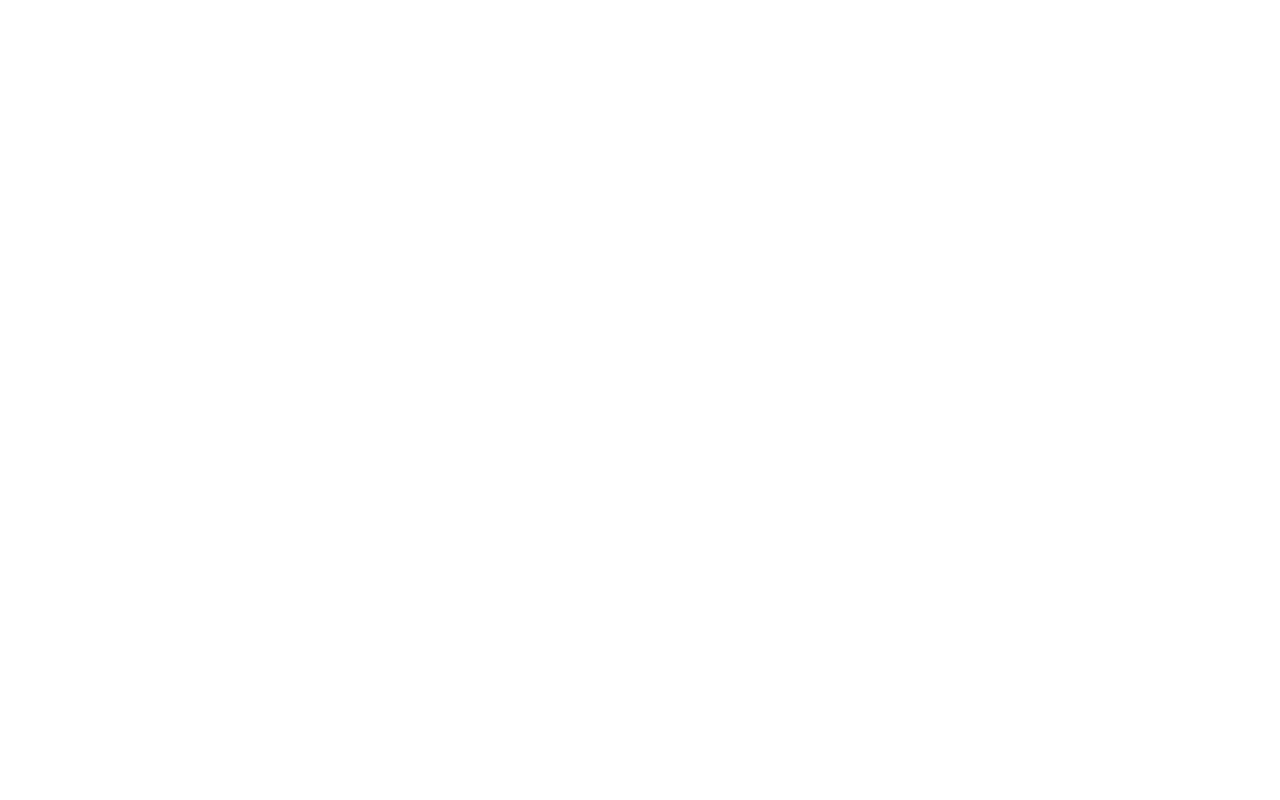
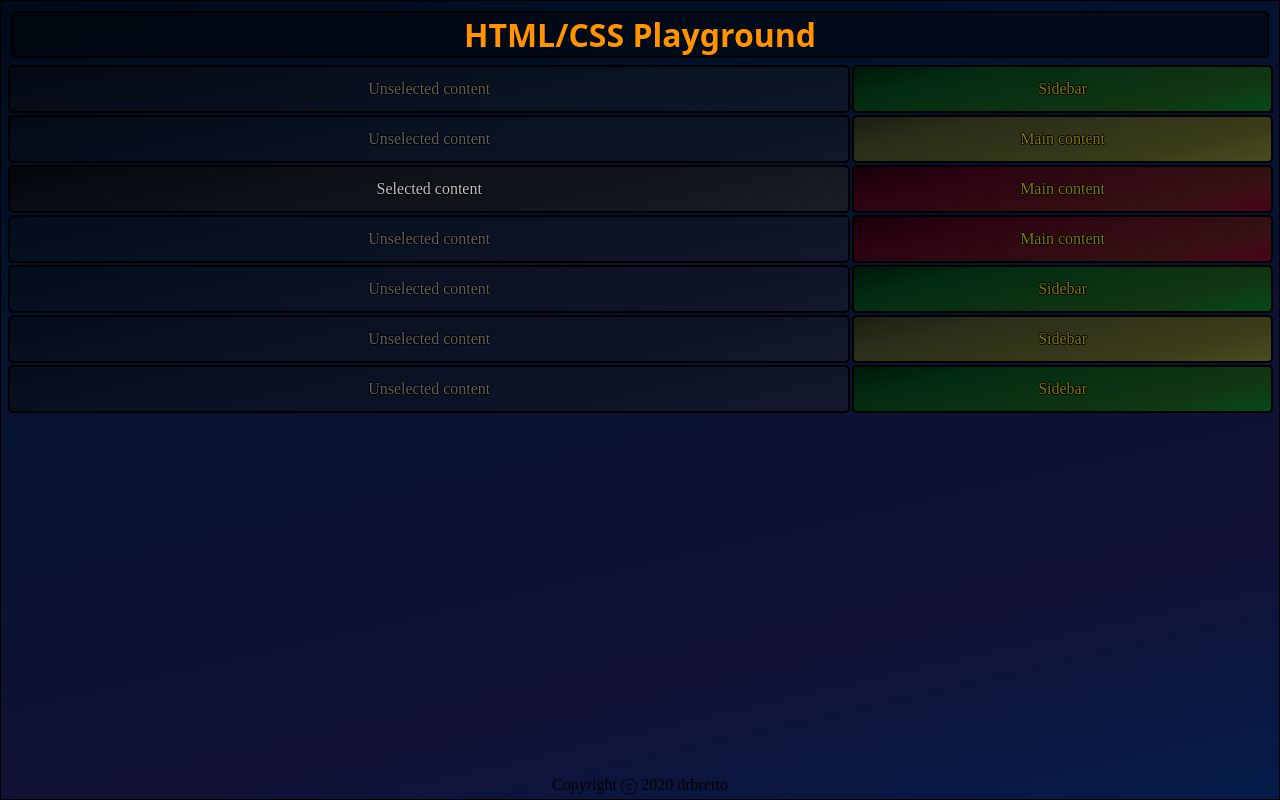
Before and after one commit to DrBretto/html-css-playground, a website: page index.html in a window 1280 px wide. Drawn offline with Linux system fonts and the light colour scheme.

Commit message:
checkpoint 1

```diff
--- a/index.css
+++ b/index.css
@@ -0,0 +1,141 @@
+html {
+  height: 100%;
+  width: 100%;
+  overflow: hidden;
+}
+
+body {
+  display: flex;
+  flex-direction: column;
+  justify-content: space-between;
+
+  height: calc(100vh - 12px);
+  width: calc(100vw - 12px);
+  padding: 5px;
+
+  margin: 0;
+  background-repeat: no-repeat;
+  background-attachment: fixed;
+
+  background: rgb(2, 18, 44);
+  background: linear-gradient(
+    167deg,
+    rgba(0, 9, 24, 1) 0%,
+    rgba(2, 18, 44, 1) 23.6%,
+    rgba(17, 18, 54, 1) 76.4%,
+    rgba(4, 27, 74, 1) 100%
+  );
+
+  border: 1px solid black;
+}
+
+h1 {
+  border: 2px solid black;
+  border-radius: 5px;
+  background: rgba(0, 0, 0, 0.38);
+  margin: 5px;
+
+  text-align: center;
+  text-shadow: -1px 0 black, 0 1px black, 1px 0 black, 0 -1px black;
+
+  font-family: sans;
+  color: #ff9400;
+}
+
+footer {
+  vertical-align: bottom;
+  text-align: center;
+}
+
+.grid {
+  height: 100%;
+  display: grid;
+  grid-template-columns: 33.3% 33.3% 33.3%;
+  grid-template-rows: repeat(8, 50px);
+}
+
+main {
+  grid-column: span 2;
+  color: rgba(255, 255, 255, 0.76);
+  text-shadow: -1px 0 black, 0 1px black, 1px 0 black, 0 -1px black;
+  text-align: center;
+}
+
+aside {
+  color: rgba(170, 159, 0, 0.76);
+  text-shadow: -1px 0 black, 0 1px black, 1px 0 black, 0 -1px black;
+  text-align: center;
+}
+
+.redWindow,
+.greenWindow,
+.yellowWindow,
+.lightWindow,
+.darkWindow {
+  margin-left: 2px;
+  margin-top: 2px;
+  padding: 2px;
+  border: 2px solid black;
+  border-radius: 5px;
+
+  display: flex;
+  flex-direction: column;
+  justify-content: center;
+}
+
+.greenWindow {
+  background: linear-gradient(
+    167deg,
+    rgba(0, 24, 9, 10.764) 0%,
+    rgba(2, 44, 18, 10.764) 23.6%,
+    rgba(17, 54, 18, 10.764) 76.4%,
+    rgba(4, 74, 27, 10.764) 100%
+  );
+}
+
+.redWindow {
+  background: linear-gradient(
+    167deg,
+    rgba(24, 0, 9, 10.764) 0%,
+    rgba(44, 2, 18, 10.764) 23.6%,
+    rgba(54, 17, 18, 10.764) 76.4%,
+    rgba(74, 4, 27, 10.764) 100%
+  );
+}
+
+.yellowWindow {
+  background: linear-gradient(
+    167deg,
+    rgba(34, 34, 9, 0.764) 0%,
+    rgba(54, 54, 18, 0.764) 23.6%,
+    rgba(74, 74, 17, 0.764) 76.4%,
+    rgba(94, 94, 27, 0.764) 100%
+  );
+}
+
+.darkWindow {
+  background: linear-gradient(
+    167deg,
+    rgba(4, 4, 4, 0.754) 0%,
+    rgba(14, 14, 14, 0.754) 23.6%,
+    rgba(24, 24, 24, 0.754) 76.4%,
+    rgba(34, 34, 34, 0.754) 100%
+  );
+}
+
+.lightWindow {
+  background: linear-gradient(
+    167deg,
+    rgba(4, 4, 4, 0.382) 0%,
+    rgba(14, 14, 14, 0.382) 23.6%,
+    rgba(24, 24, 24, 0.382) 76.4%,
+    rgba(34, 34, 34, 0.382) 100%
+  );
+  color: rgba(255, 255, 255, 0.382);
+}
+
+aside {
+  grid-column: span 1;
+  border: 2px solid black;
+  border-radius: 5px;
+}
--- a/index.html
+++ b/index.html
@@ -1,11 +1,29 @@
 <!DOCTYPE html>
 <html lang="en">
-<head>
-  <meta charset="UTF-8">
-  <meta name="viewport" content="width=device-width, initial-scale=1.0">
-  <title>Document</title>
-</head>
-<body>
-
-</body>
+  <head>
+    <meta charset="UTF-8" />
+    <meta name="viewport" content="width=device-width, initial-scale=1.0" />
+    <link rel="stylesheet" href="./index.css" />
+    <title>HTML CSS Playground</title>
+  </head>
+  <body>
+    <header><h1>HTML/CSS Playground</h1></header>
+    <div class="grid">
+      <main class="lightWindow">Unselected content</main>
+      <aside class="greenWindow">Sidebar</aside>
+      <main class="lightWindow">Unselected content</main>
+      <aside class="yellowWindow">Main content</aside>
+      <main class="darkWindow">Selected content</main>
+      <aside class="redWindow">Main content</aside>
+      <main class="lightWindow">Unselected content</main>
+      <aside class="redWindow">Main content</aside>
+      <main class="lightWindow">Unselected content</main>
+      <aside class="greenWindow">Sidebar</aside>
+      <main class="lightWindow">Unselected content</main>
+      <aside class="yellowWindow">Sidebar</aside>
+      <main class="lightWindow">Unselected content</main>
+      <aside class="greenWindow">Sidebar</aside>
+    </div>
+    <footer>Copyright ⓒ 2020 drbretto</footer>
+  </body>
 </html>
```
Also changed, not shown: package.json (added, +25 -0 lines), src/index.js (added), 1 other file.
